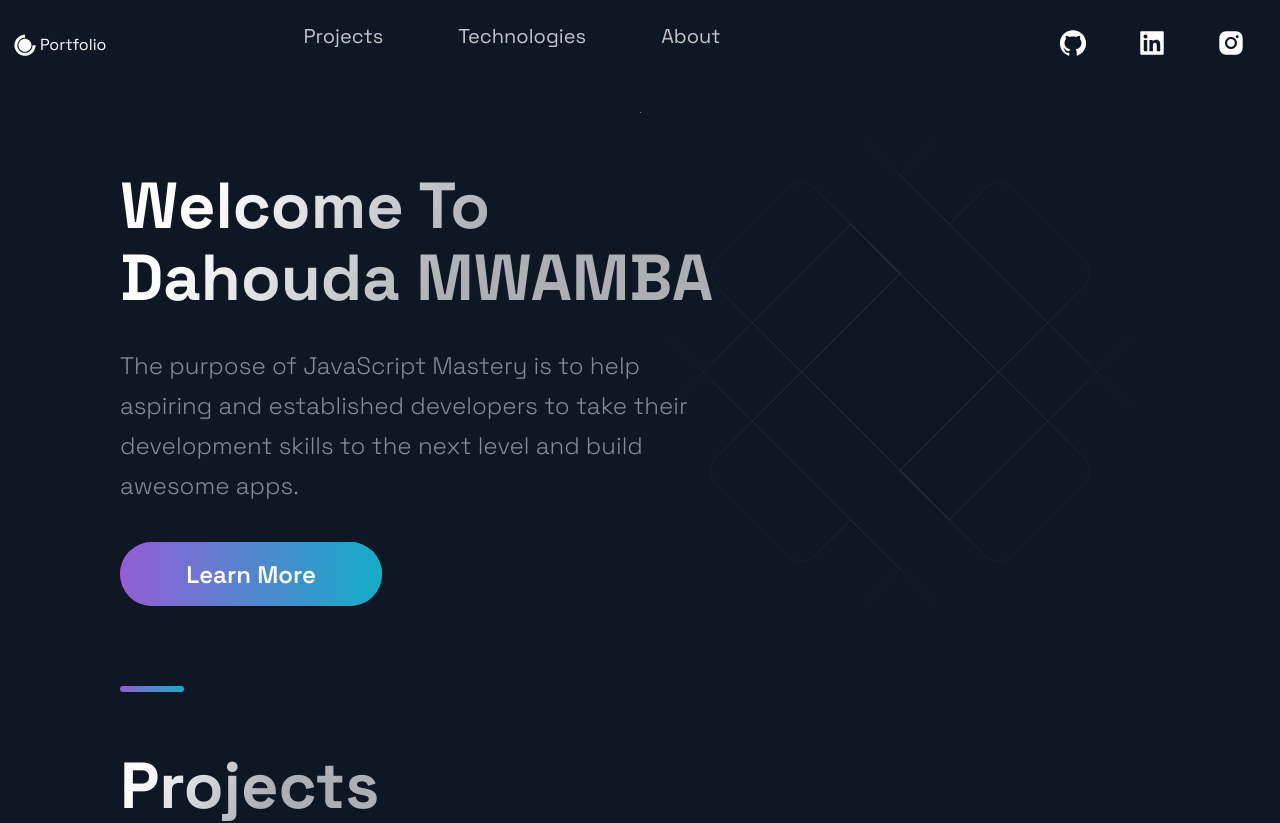
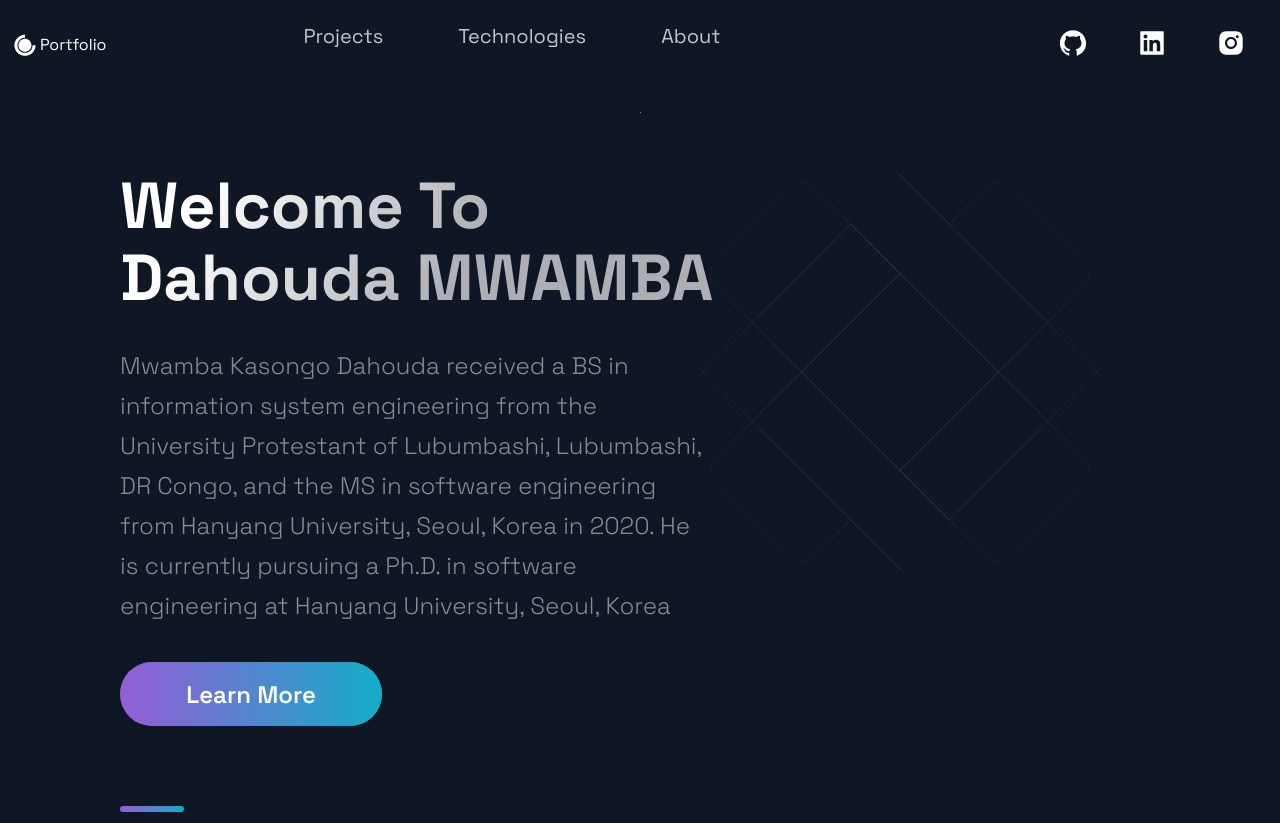
Before and after one commit to dahouda2pro/port_folio, a Next.js app: page / in a window 1280 px wide. Shown: the top 823 px of the page. Built offline with nearby package versions, Linux system fonts and the light colour scheme.

Commit message:
Bio Updated

```diff
--- a/src/components/Hero/Hero.js
+++ b/src/components/Hero/Hero.js
@@ -13,7 +13,7 @@ const Hero = (props) => (
           Dahouda MWAMBA
         </SectionTitle>
         <SectionText>
-        The purpose of JavaScript Mastery is to help aspiring and established developers to take their development skills to the next level and build awesome apps.
+        Mwamba Kasongo Dahouda received a BS in information system engineering from the University Protestant of Lubumbashi, Lubumbashi, DR Congo, and the MS in software engineering from Hanyang University, Seoul, Korea in 2020. He is currently pursuing a Ph.D. in software engineering at Hanyang University, Seoul, Korea
         </SectionText>
         <Button onClick={props.handleClick}>Learn More</Button>
       </LeftSection>
```
Also changed, not shown: 1 other file (tests, documents, lock files or other folders).
